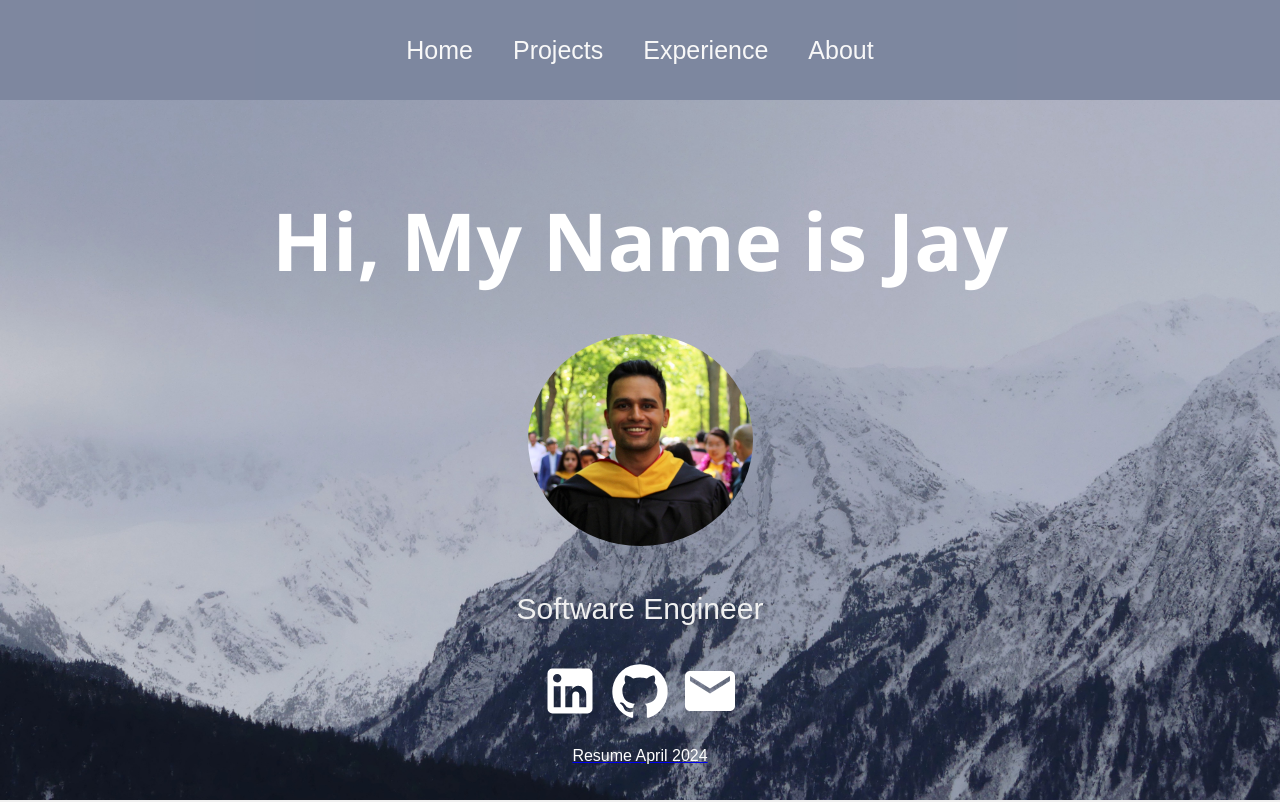
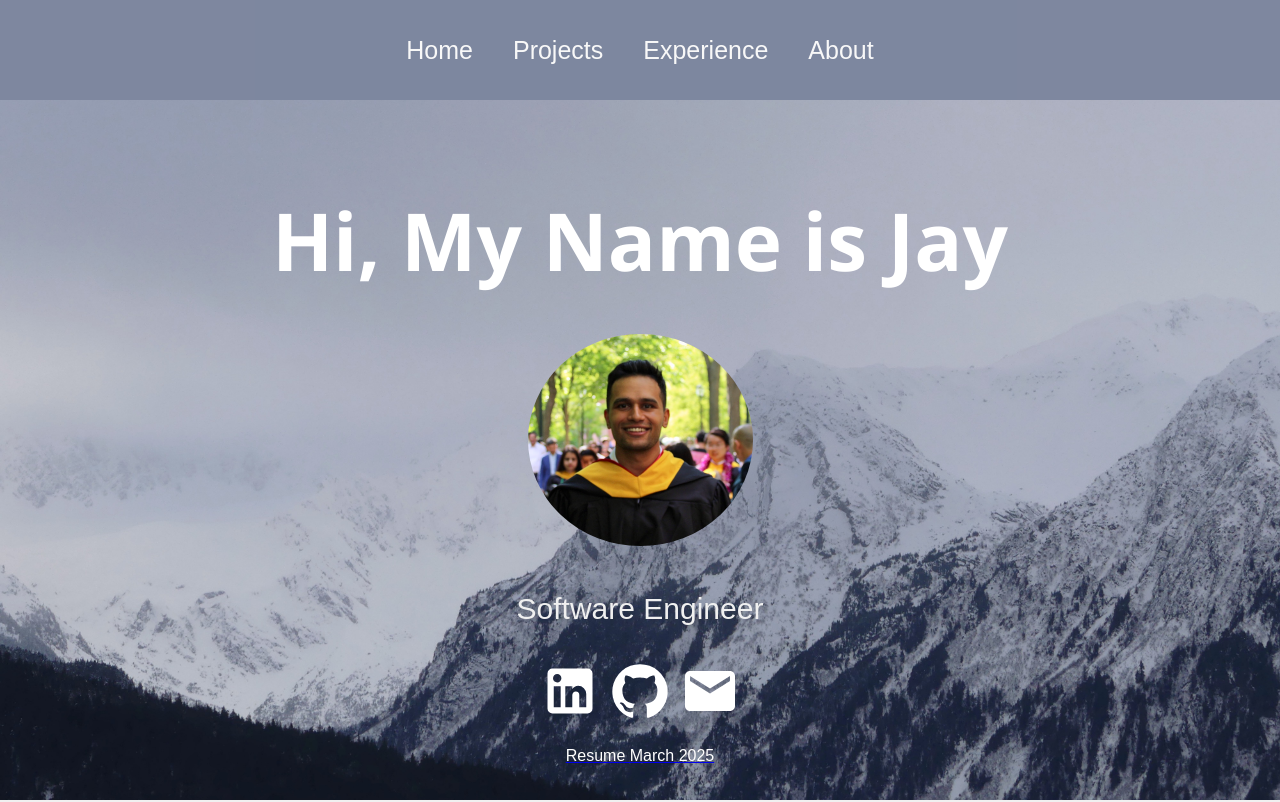
Before and after one commit to bpantha/personal-site-master-react, a React (Create React App) app: page / in a window 1280 px wide. Shown: the top 802 px of the page. Built offline with nearby package versions, Linux system fonts and the light colour scheme.

Commit message:
resume update

```diff
--- a/src/pages/Home.js
+++ b/src/pages/Home.js
@@ -56,7 +56,7 @@ function Home() {
 
         <div className="resume">
           <a href={Resume} target="_blank" rel="noopener noreferrer">
-            <p style={{ color: "white" }}>Resume April 2024</p>
+            <p style={{ color: "white" }}>Resume March 2025</p>
           </a>
         </div>
       </div>
```
Also changed, not shown: 1 other file (tests, documents, lock files or other folders).
